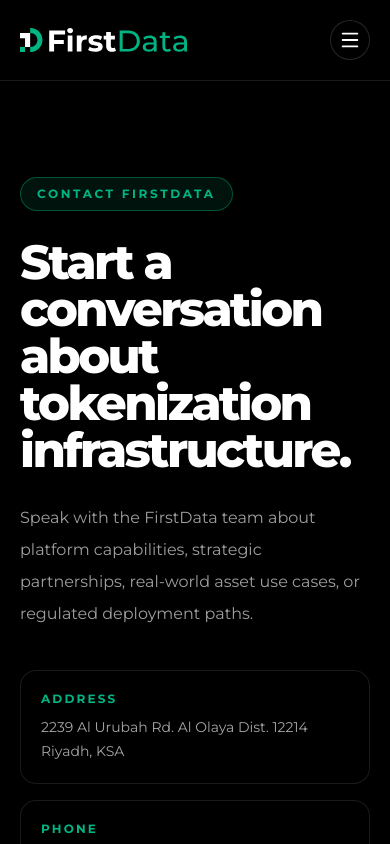
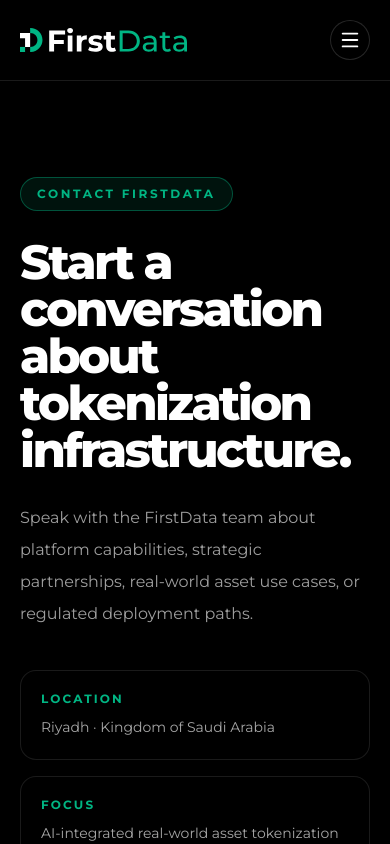
Before and after one commit to selmanpak/firstdata-website, a React (Vite) app: page /contact in a window 390 px wide. Shown: the top 844 px of the page. Built offline with nearby package versions, Linux system fonts and the light colour scheme.

Commit message:
Revert contact page address and phone

```diff
--- a/src/pages/ContactPage.tsx
+++ b/src/pages/ContactPage.tsx
@@ -27,11 +27,7 @@
             </p>
 
             <div className="mt-10 grid gap-4">
-              <ContactInfo
-                label="Address"
-                value="2239 Al Urubah Rd. Al Olaya Dist. 12214 Riyadh, KSA"
-              />
-              <ContactInfo label="Phone" value="+966 11 211 1556" />
+              <ContactInfo label="Location" value="Riyadh · Kingdom of Saudi Arabia" />
               <ContactInfo
                 label="Focus"
                 value="AI-integrated real-world asset tokenization"
```
